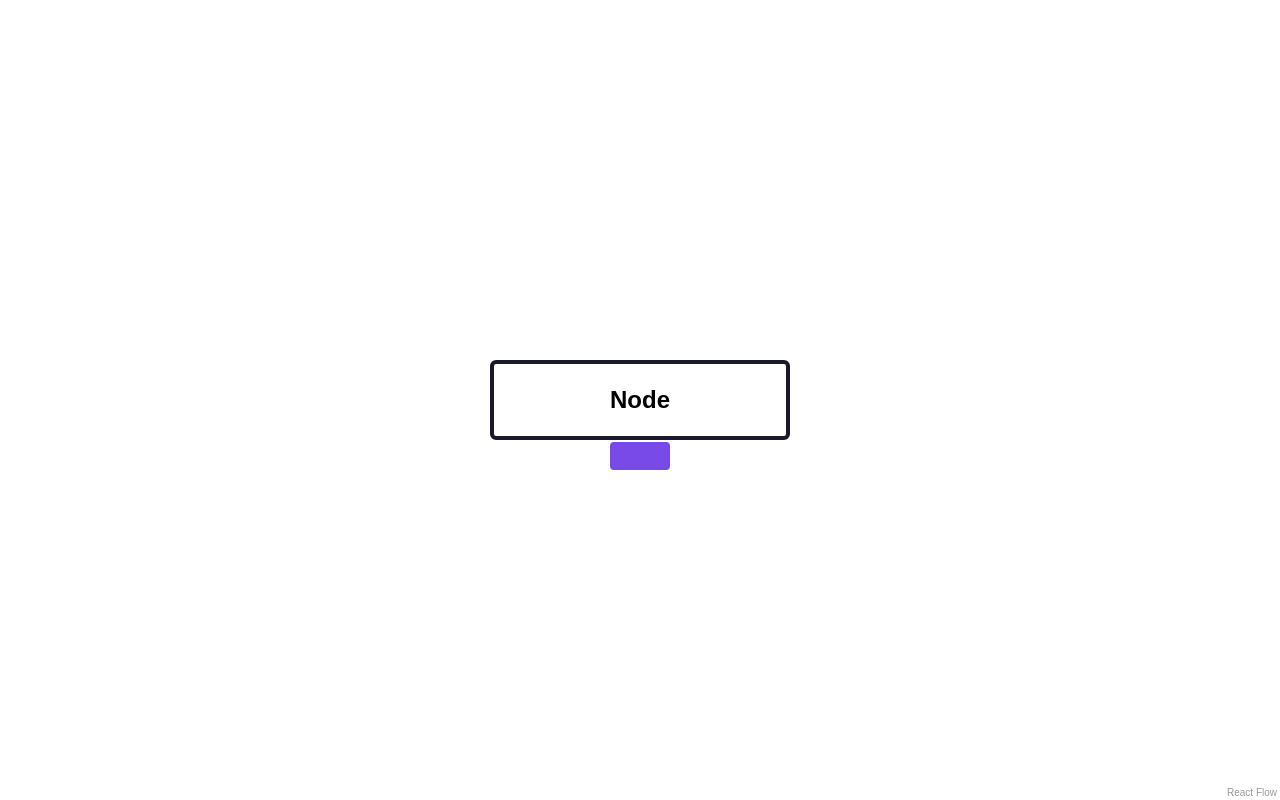
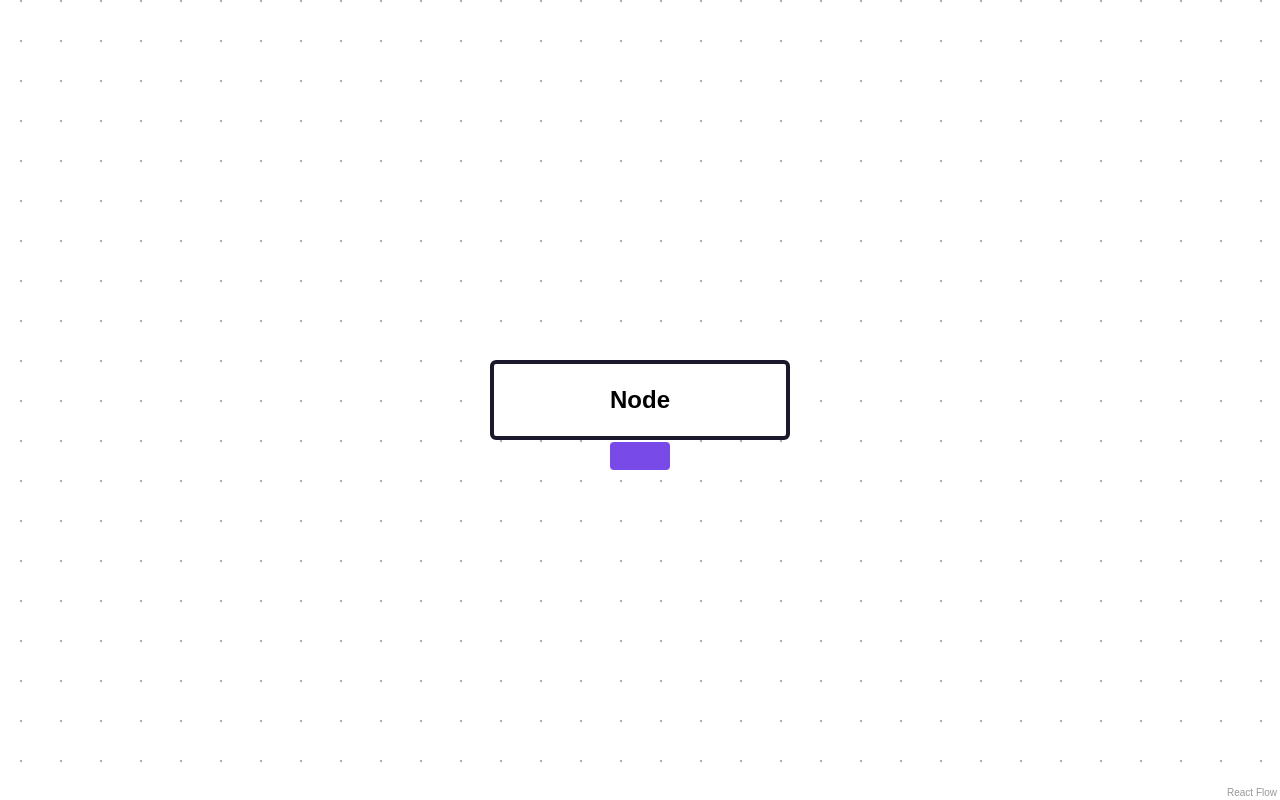
Before and after one commit to trinh7293/trinh_roadmap, a React (Vite) app: page / in a window 1280 px wide. Built offline with nearby package versions, Linux system fonts and the light colour scheme.

Commit message:
add background

```diff
--- a/package.json
+++ b/package.json
@@ -5,7 +5,7 @@
   "scripts": {
     "dev": "vite",
     "build": "tsc && vite build",
-    "lint": "eslint . --ext ts,tsx --report-unused-disable-directives --max-warnings 0",
+    "lint:fix": "eslint . --fix",
     "preview": "vite preview"
   },
   "dependencies": {
--- a/src/App.tsx
+++ b/src/App.tsx
@@ -9,7 +9,8 @@ import {
   OnConnect,
   OnConnectEnd,
   Node,
-  Edge
+  Edge,
+  Background
 } from '@xyflow/react'
 import '@xyflow/react/dist/style.css'
 
@@ -75,7 +76,9 @@ const AddNodeOnEdgeDrop = () => {
         fitView
         fitViewOptions={{ padding: 2 }}
         nodeOrigin={nodeOrigin}
-      />
+      >
+        <Background />
+      </ReactFlow>
     </div>
   )
 }
```
